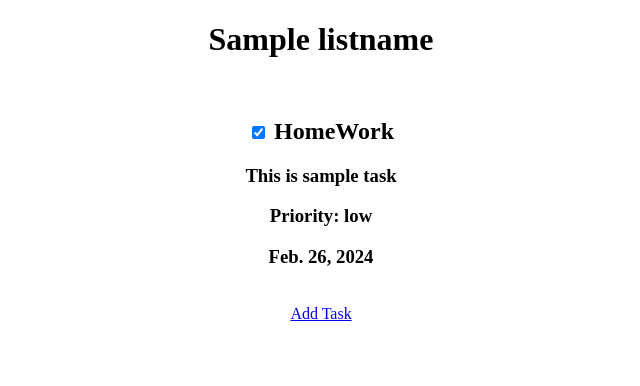
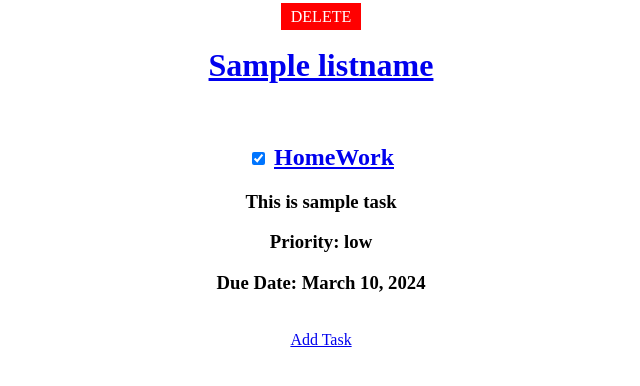
Before and after one commit to himanshu-dhakate/Task-Management-App, a Django app: template todo_project/templates/trelloapp/showtasks.html in a window 1280 px wide. Shown: the top 386 px of the page, without its empty margins (319-959 px from the left). Run offline with Django 5.2, Linux system fonts and the light colour scheme; data comes from the database, SQL or seed files in the repository; the template is opened without the code that fills it: values named after a table or form of the project are taken from there, most other values are stand-ins (such as "Sample title", 1, 10 or a date in 2020).

Commit message:
Delete List Functionality and go back to list view

```diff
--- a/todo_project/templates/trelloapp/showtasks.html
+++ b/todo_project/templates/trelloapp/showtasks.html
@@ -53,14 +53,14 @@
 </script>
 
 <center>
-<h1>{{listname}}</h1> <br>
+<a href="{% url 'deletelist' id %}" style="color: white; background-color: red; padding: 5px 10px; text-decoration: none;"> DELETE </a>
+<a href="{% url 'index' %}"> <h1>{{listname}}</h1> </a> <br>
 
 {% for task in tasks %}
-
-    <h2><input type="checkbox" id="is_done" class="is_done_checkbox" name="is_done" data-task-id="{{ task.id }}" {% if task.isDone %}checked{% endif %}> {{task.name}} </h2>
+    <h2><input type="checkbox" id="is_done" class="is_done_checkbox" name="is_done" data-task-id="{{ task.id }}" {% if task.isDone %}checked{% endif %}> <a href="{% url 'updatetask' task.id%}"> {{task.name}} </a> </h2>
     <h3>{{task.description}}</h3>
     <h3>Priority: {{task.priority}}</h3>
-    <h3>{{task.created_at}}</h3> <br>
+    <h3> Due Date: {{task.due_date}}</h3> <br>
 {% endfor %}
 
 <a href="{% url 'addtasks' id%}">Add Task</a>
```
